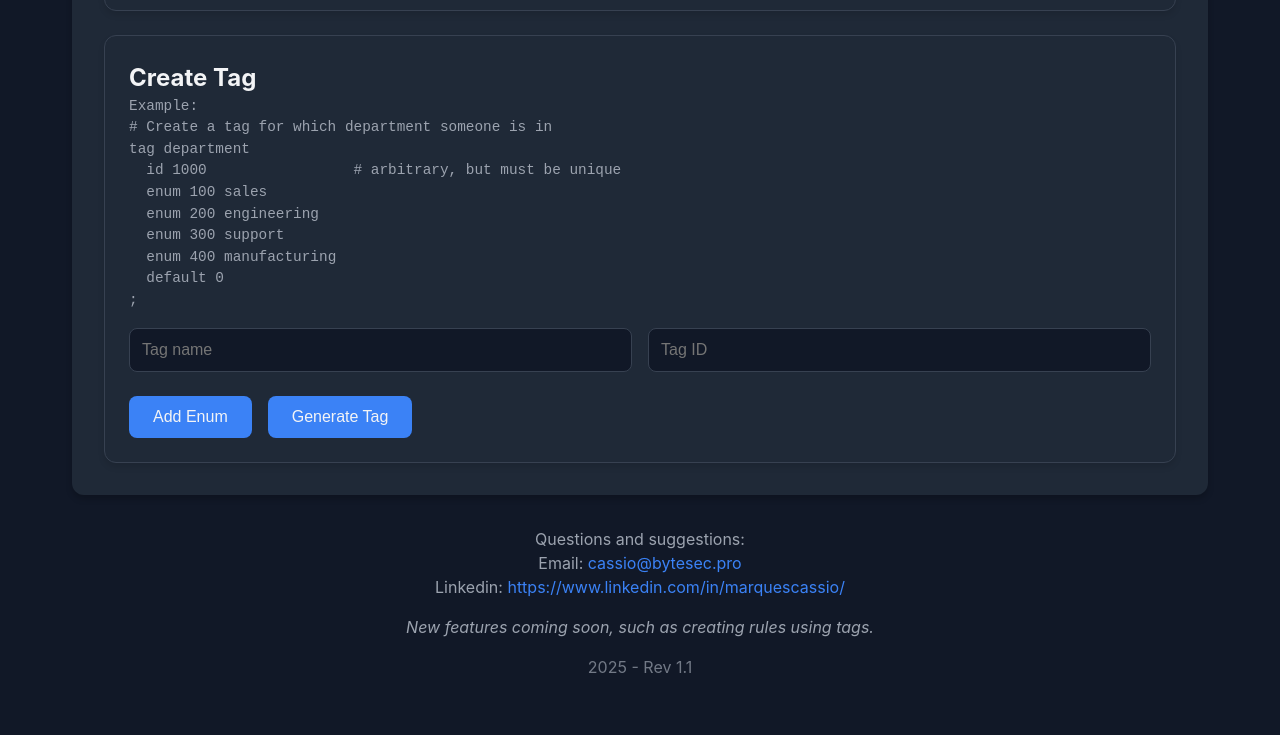
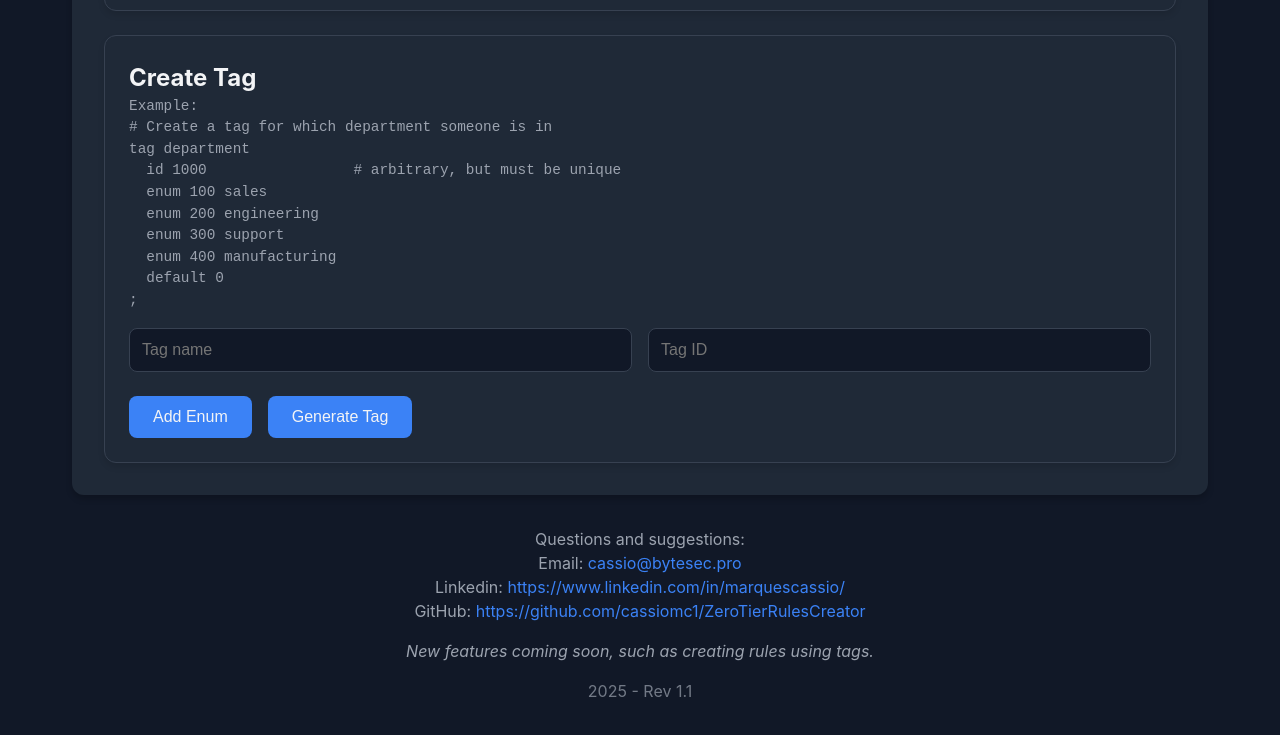
Before and after one commit to cassiomc1/ZeroTierRulesCreator, a plain HTML site: page index.html in a window 1280 px wide. Shown: the part 680-1415 px from the top of the page. Drawn offline with nearby package versions, Linux system fonts and the light colour scheme.

Commit message:
Add github link to index

```diff
--- a/index.html
+++ b/index.html
@@ -732,6 +732,7 @@
         <p>Questions and suggestions:</p>
         <p>Email: <a href="mailto:cassio@bytesec.pro" style="color: var(--primary); text-decoration: none;">cassio@bytesec.pro</a></p>
         <p>Linkedin: <a href="https://www.linkedin.com/in/marquescassio/" target="_blank" style="color: var(--primary); text-decoration: none;">https://www.linkedin.com/in/marquescassio/</a></p>
+        <p>GitHub: <a href="https://github.com/cassiomc1/ZeroTierRulesCreator" target="_blank" style="color: var(--primary); text-decoration: none;">https://github.com/cassiomc1/ZeroTierRulesCreator</a></p>
         <p style="margin-top: 1rem; font-style: italic;">New features coming soon, such as creating rules using tags.</p>
         <p style="margin-top: 1rem; opacity: 0.7;">2025 - Rev 1.1</p>
     </div>
```
